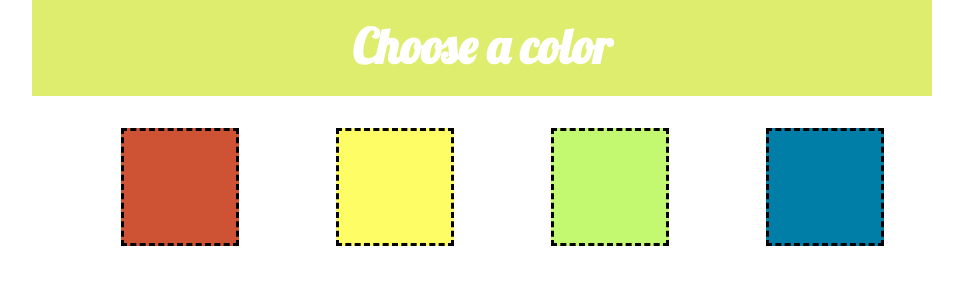
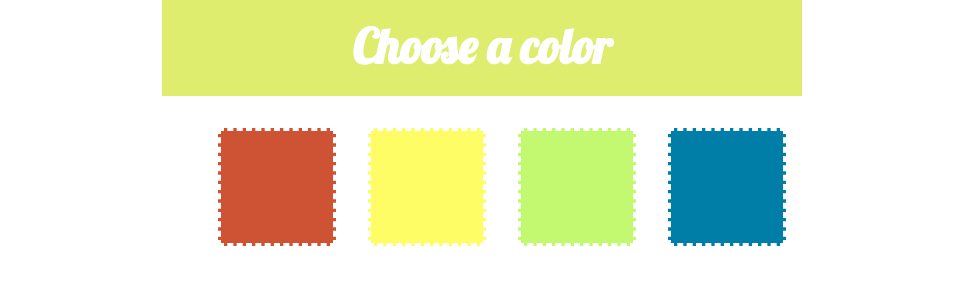
Before and after one commit to Dragomirc/Display-Pics, a React (Create React App) app in the folder my-app/: page / in a window 1280 px wide. Shown: the top 300 px of the page, without its empty margins (158-1121 px from the left). Built offline with nearby package versions, Linux system fonts and the light colour scheme.

Commit message:
updated styling

```diff
--- a/my-app/src/Components/App.js
+++ b/my-app/src/Components/App.js
@@ -1,4 +1,5 @@
 import React, { Component } from "react";
+
 import ColorCardList from "./ColorCardList";
 import ImageCardList from "./ImageCardList";
 import Header from "./Header";
@@ -17,7 +18,7 @@ class App extends Component {
 
   render() {
     return (
-      <div style={{ width: 900 }}>
+      <div style={{ maxWidth: 640 }}>
         <Header />
         <div>
           <ColorCardList info={this.handleChange} />
--- a/my-app/src/Components/ColorCard.js
+++ b/my-app/src/Components/ColorCard.js
@@ -9,7 +9,7 @@ const fadein = keyframes`
 const Card = styled.li`
   padding: 1rem;
   margin: 1rem;
-  border: 3px dashed;
+  border: 3px dashed white;
   width: 5em;
   height: 5em;
   cursor: pointer;
@@ -25,10 +25,10 @@ const Card = styled.li`
     animation-delay: 0.9s;
   }
   &:nth-child(3) {
-    animation-delay: 1.4s;
+    animation-delay: 1.7s;
   }
   &:nth-child(4) {
-    animation-delay: 1.9s;
+    animation-delay: 2.4s;
   }
 `;
 const ColorCard = props => {
--- a/my-app/src/Components/ImageCard.js
+++ b/my-app/src/Components/ImageCard.js
@@ -3,16 +3,18 @@ import styled from "styled-components";
 const Card = styled.li`
   padding: 0.25rem;
   margin: 1rem;
+
   border: 3px dashed;
-  animation:top(-300px to 0)
+
   cursor: pointer;
 `;
 
 const ImageCard = ({ previewURL, url, tags }) => {
+  console.log("These are", tags);
   return (
     <Card>
       <a href={url}>
-        <img src={previewURL} alt={tags} />
+        <img src={previewURL} alt={`Reflecting ${tags}`} />
       </a>
     </Card>
   );
--- a/my-app/src/Components/ImageCardList.js
+++ b/my-app/src/Components/ImageCardList.js
@@ -11,8 +11,8 @@ const List = styled.ul`
 const ImageCardList = ({ images: { hits = [] } }) => {
   const images = hits
     .slice(0, 5)
-    .map(({ previewURL, pageURL, id }) => (
-      <ImageCard previewURL={previewURL} key={id} url={pageURL} />
+    .map(({ previewURL, pageURL, id, tags }) => (
+      <ImageCard previewURL={previewURL} key={id} url={pageURL} tags={tags} />
     ));
 
   return <List>{images}</List>;
--- a/my-app/src/logic.js
+++ b/my-app/src/logic.js
@@ -27,13 +27,13 @@ const mapColor = color => {
   switch (color) {
     case "yellow":
       return "#FFFD66";
-
     case "red":
       return "#CD5334";
     case "green":
       return "#C2F970";
     case "purple":
       return "#007EA7";
+    default:
   }
 };
 module.exports = { generateSearchTerm, searchTerms, mapColor };
```
Also changed, not shown: 1 other file (tests, documents, lock files or other folders).
